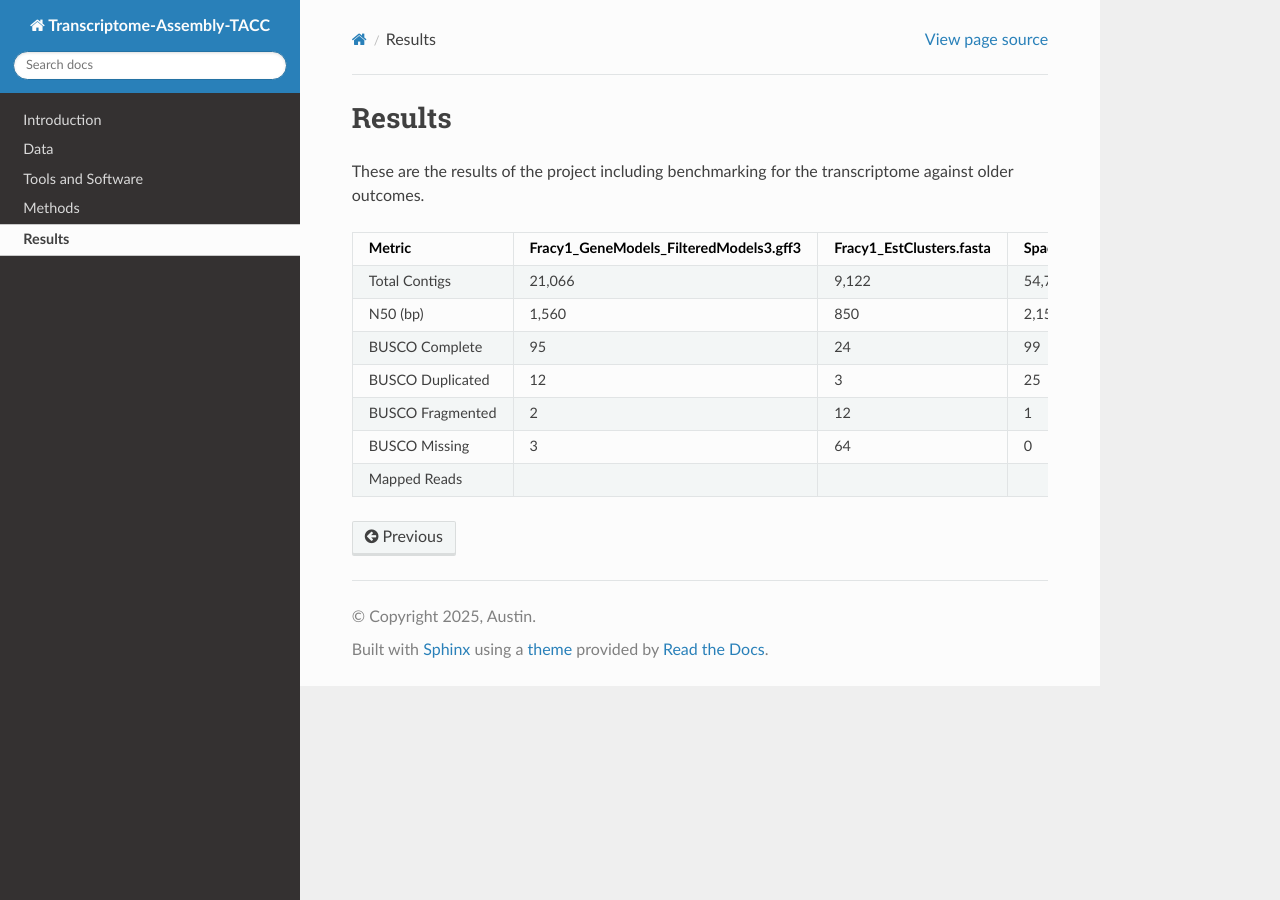
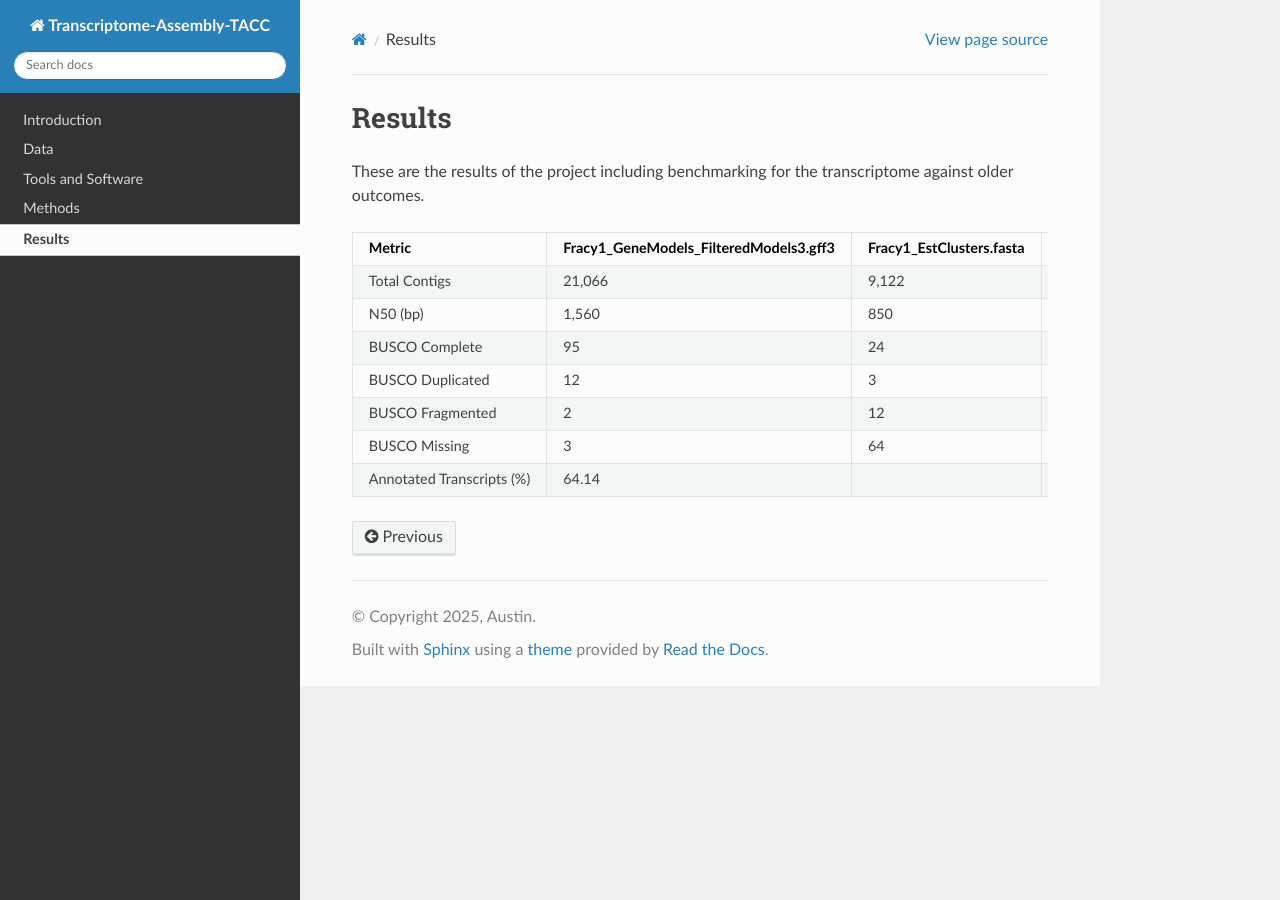
Before and after one commit to AriannaM-A/Transcriptome-Assembly-TACC, a Sphinx documentation site: the page built from docs/source/results.md, in a window 1280 px wide. Built offline with Sphinx 7.4.7 and the Read the Docs theme 3.1.0, drawn with Linux system fonts in a browser that asks for light colours; pages that are not in the unit, such as notebooks, are missing from menus.

Commit message:
Update results table with annotated transcripts percentage

```diff
--- a/docs/source/results.md
+++ b/docs/source/results.md
@@ -9,4 +9,4 @@ These are the results of the project including benchmarking for the transcriptom
 | BUSCO Duplicated | 12                                     | 3                        | 25                          | 16                           |                 |
 | BUSCO Fragmented | 2                                      | 12                       | 1                           | 5                            |                 |
 | BUSCO Missing    | 3                                      | 64                       | 0                           | 0                            |                 |
-| Mapped Reads     |                                        |                          |                             |                              |                 |
+| Annotated Transcripts (%)     |                64.14                        |                          |                  31.13           |           26.74                   |                 |
```
